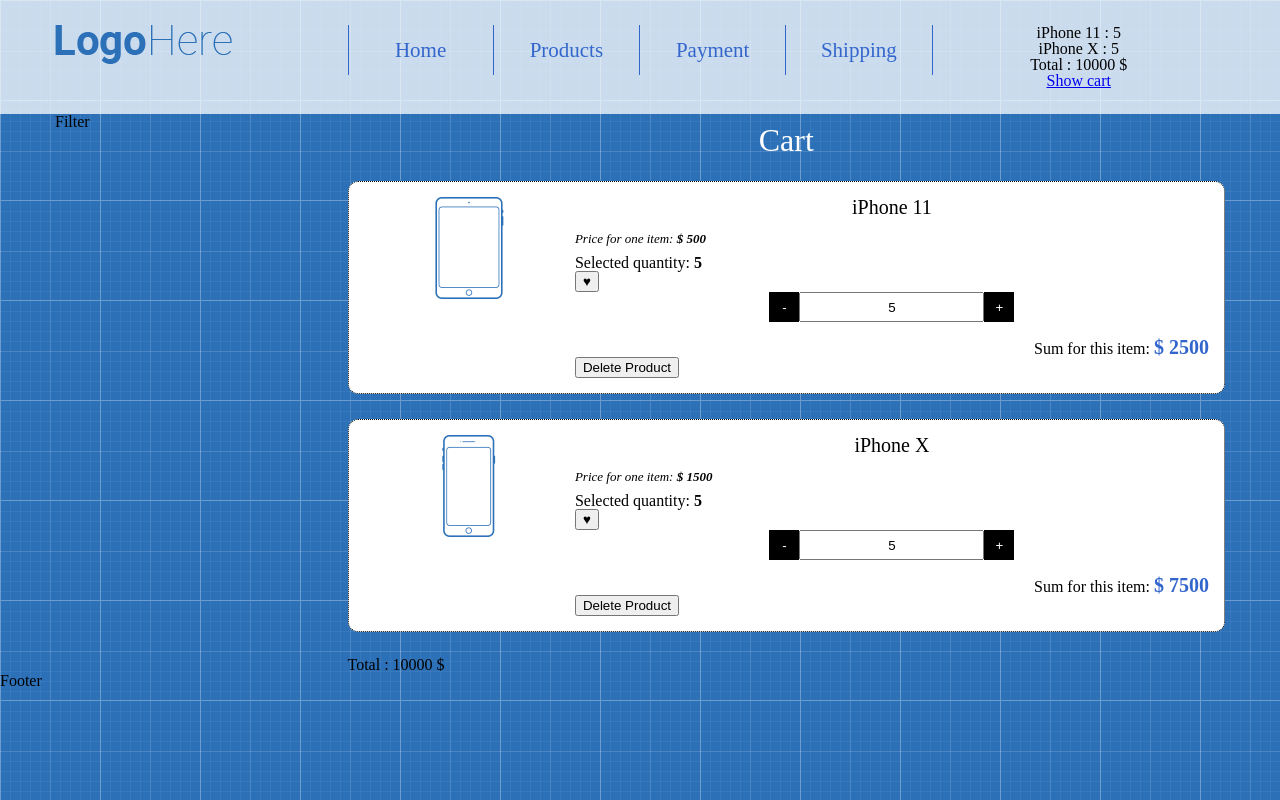
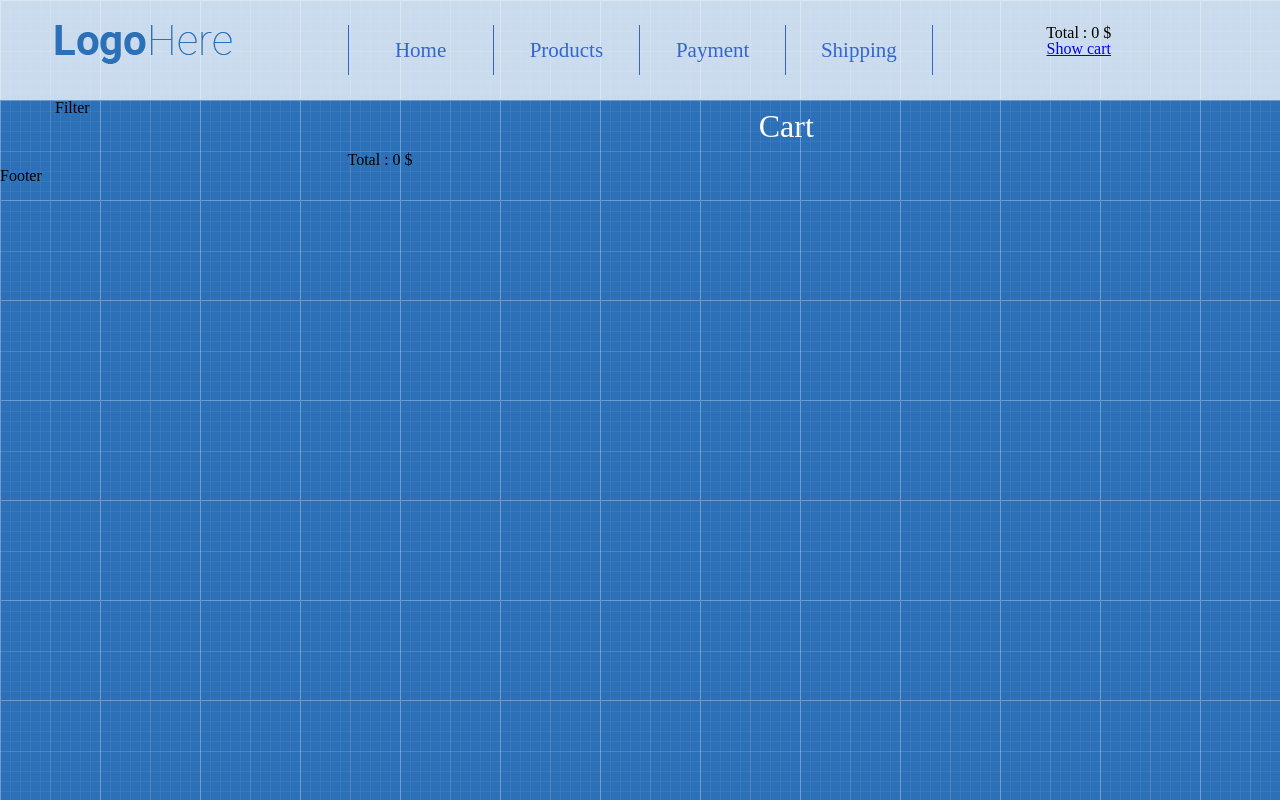
Before and after one commit to vasKenobi/shopReact, a React (Create React App) app: page /cart in a window 1280 px wide. Built offline with nearby package versions, Linux system fonts and the light colour scheme.

Commit message:
cleaned app

```diff
--- a/src/App/App.js
+++ b/src/App/App.js
@@ -1,5 +1,4 @@
-import React,{Component} from 'react'
-import {omit} from 'lodash';
+import React from 'react'
 import '../common/style/reset.css'
 import '../common/style/base.css'
 
@@ -8,71 +7,17 @@ import Main from './Main/Main'
 import Footer from './Footer/Footer'
 
 
-class App extends Component {
-
-	state = {
-		productsInCart: {
-
-		}
-
-
-	}
-
-	addProductToCart = (productId,count) =>{
-		this.setState((prevState)=>({
-			productsInCart:{
-				...prevState.productsInCart,
-				[productId]:(prevState.productsInCart[productId] || 0 ) + count
-			}
-		}))
-	}
-
-	removeProductFromCart = (productId) => {
-		this.setState((prevState) => {
-
-			let prevProductsInCart = {...prevState.productsInCart}
-
-			return{
-				productsInCart: omit(prevProductsInCart, [productId])
-
-			}
-		})
-	}
-
-	changeProductQuantity = (productId,count) => {
-		this.setState((prevState)=>({
-			productsInCart:{
-				...prevState.productsInCart,
-				[productId]:count,
-			}
-		}))
-	}
+const App = () => {
+	return (
+		<div>
+			<Header />
+			<Main/>
+			<Footer/>
+		</div>
+	)
+}
 
 
 
 
-	render() {
-		return (
-			<div>
-				<Header
-					// productsInCart={this.state.productsInCart}
-
-				/>
-
-
-				<Main
-					addProductToCart={this.addProductToCart}
-					// productsInCart={this.state.productsInCart}
-					removeProductFromCart = {this.removeProductFromCart}
-					changeProductQuantity={this.changeProductQuantity}
-				/>
-
-				<Footer/>
-			</div>
-		)
-	}
-}
-
-
-
 export default App
--- a/src/App/Header/Header.js
+++ b/src/App/Header/Header.js
@@ -7,9 +7,7 @@ import Menu from './Menu/Menu'
 import Cart from './Cart/Cart'
 
 
-const Header = ({
-	productsInCart
-}) => {
+const Header = () => {
 
 	return (
 		<header className="header">
@@ -22,9 +20,7 @@ const Header = ({
 						<Menu/>
 					</div>
 					<div className="col-lg-3">
-						<Cart
-							productsInCart={productsInCart}
-						/>
+						<Cart/>
 
 					</div>
 				</div>
--- a/src/App/Main/CartPage/CartPage.js
+++ b/src/App/Main/CartPage/CartPage.js
@@ -8,8 +8,6 @@ import CartProductListItemExtended from '../../../Components/Cart/CartProductLis
 
 const CartPage = ({
     productsInCart,
-    removeProductFromCart,
-    changeProductQuantity
 
 }) => {
     return (
@@ -18,8 +16,7 @@ const CartPage = ({
             <CartProductList
                 productsInCart={productsInCart}
                 CartItem={CartProductListItemExtended}
-                removeProductFromCart = {removeProductFromCart}
-                changeProductQuantity={changeProductQuantity}
+
             />
             <CartTotal
                 productsInCart={productsInCart}
--- a/src/App/Main/Main.js
+++ b/src/App/Main/Main.js
@@ -8,12 +8,7 @@ import PaymentPage from './PaymentPage/PaymentPage'
 
 
 
-const Main = ({
-	addProductToCart,
-	productsInCart,
-	removeProductFromCart,
-	changeProductQuantity
-}) => {
+const Main = () => {
 
 	return (
 		<main className="main">
@@ -23,17 +18,9 @@ const Main = ({
 						Filter
 					</div>
 					<div className="col-lg-9">
-					<Route path="/" exact render={()=>(
-							<ProductsList
-								addProductToCart={addProductToCart}
-						/>
-						)}/>
-						<Route path="/cart" render={()=>(
-							<CartPage
-								productsInCart={productsInCart}
-								removeProductFromCart = {removeProductFromCart}
-								changeProductQuantity={changeProductQuantity}
-						/>)}/>
+					<Route path="/" exact component={ProductsList}/>
+						<Route path="/cart" component={CartPage}/>
+
 
 						<Route path="/shipping" component={ShippingPage}/>
 						<Route path="/payment" component={PaymentPage}/>
--- a/src/App/Main/Products/ProductsList.js
+++ b/src/App/Main/Products/ProductsList.js
@@ -2,9 +2,7 @@ import React from 'react'
 import ProductListItem from './ProductListItem'
 import products from './products'
 
-const ProductsList = ({
-    addProductToCart
-}) => {
+const ProductsList = () => {
 
     return (
         <div>
@@ -29,7 +27,7 @@ const ProductsList = ({
                             type={type}
                             price={price}
                             image={image}
-                            addProductToCart={addProductToCart}
+
                         />
 
                         </div>
--- a/src/Components/Cart/CartProductList.js
+++ b/src/Components/Cart/CartProductList.js
@@ -7,8 +7,7 @@ const CartProductList = ({
     productsInCart,
     productsMap = getProductsMap(products),
     CartItem = CartProductListItem,
-    removeProductFromCart,
-    changeProductQuantity
+
 
 }) => {
     return (
@@ -19,8 +18,7 @@ const CartProductList = ({
                         product = {productsMap[productId]}
                         productsCount = {productsInCart[productId]}
                         key = {productId}
-                        removeProductFromCart={removeProductFromCart}
-                        changeProductQuantity={changeProductQuantity}
+
                     />
 
                 ))
--- a/src/store/cartReducer.js
+++ b/src/store/cartReducer.js
@@ -1,8 +1,7 @@
 import {omit} from 'lodash'
 
 const cartReducer = (state={
-    1:5,
-    2:5,
+
 }, action) => {
     switch(action.type){
         case "ADD_PRODUCT_TO_CART":
--- a/src/store/productLikeReducer.js
+++ b/src/store/productLikeReducer.js
@@ -1,6 +1,5 @@
 const productLikeReducer = (state = {
-    1:true,
-    2:true,
+
 },action) => {
     switch(action.type) {
         case "LIKE":
```
